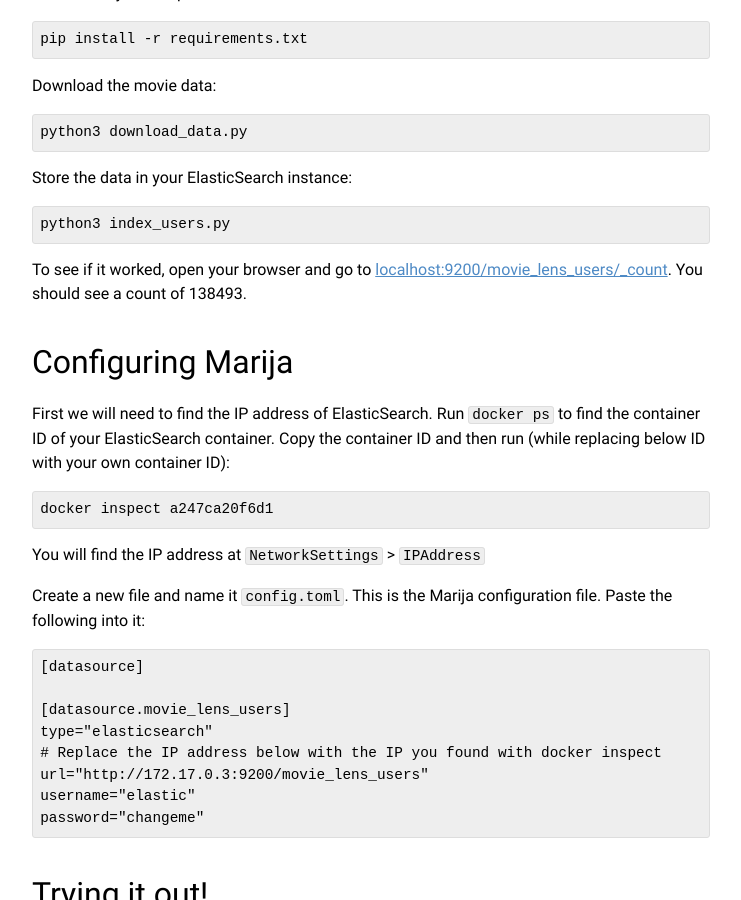
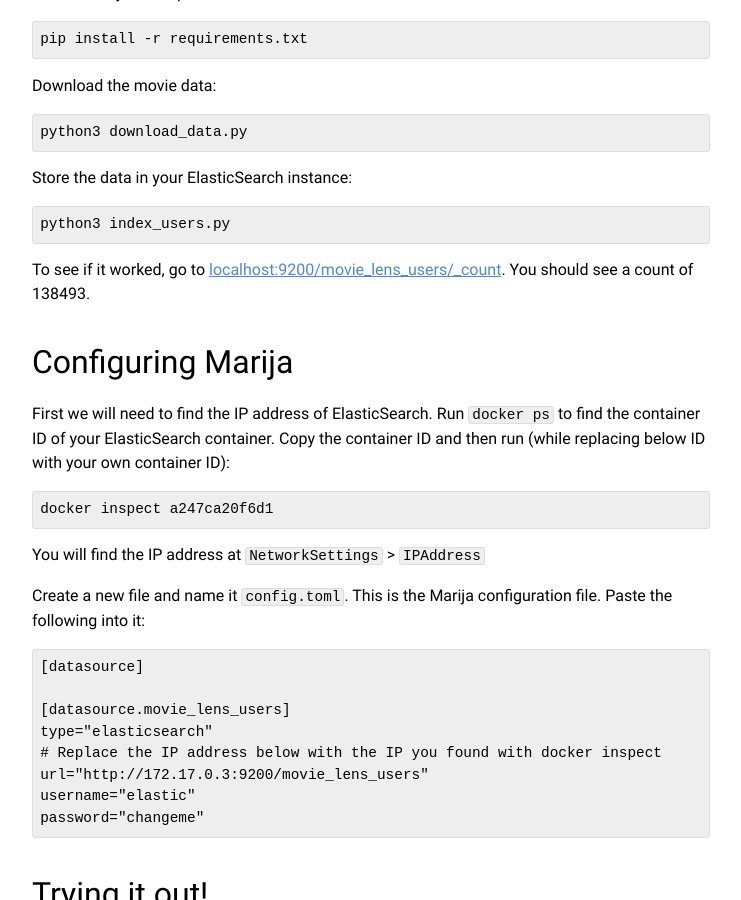
Before and after one commit to marijaio/marija-docs, a Jekyll site: the page built from elasticsearch-example.md, in a window 1280 px wide and 900 px high, scrolled down 1386 px. Shown: the whole window, without its empty margins (410-1151 px from the left). Built offline with Jekyll 4.4.1, drawn with Linux system fonts in a browser that asks for light colours.

Commit message:
elasticsearch example

````diff
--- a/elasticsearch-example.md
+++ b/elasticsearch-example.md
@@ -54,7 +54,7 @@ Store the data in your ElasticSearch instance:
 python3 index_users.py
 ```
 
-To see if it worked, open your browser and go to
+To see if it worked, go to
 [localhost:9200/movie_lens_users/_count](http://localhost:9200/movie_lens_users/_count).
 You should see a count of 138493.
 
````
